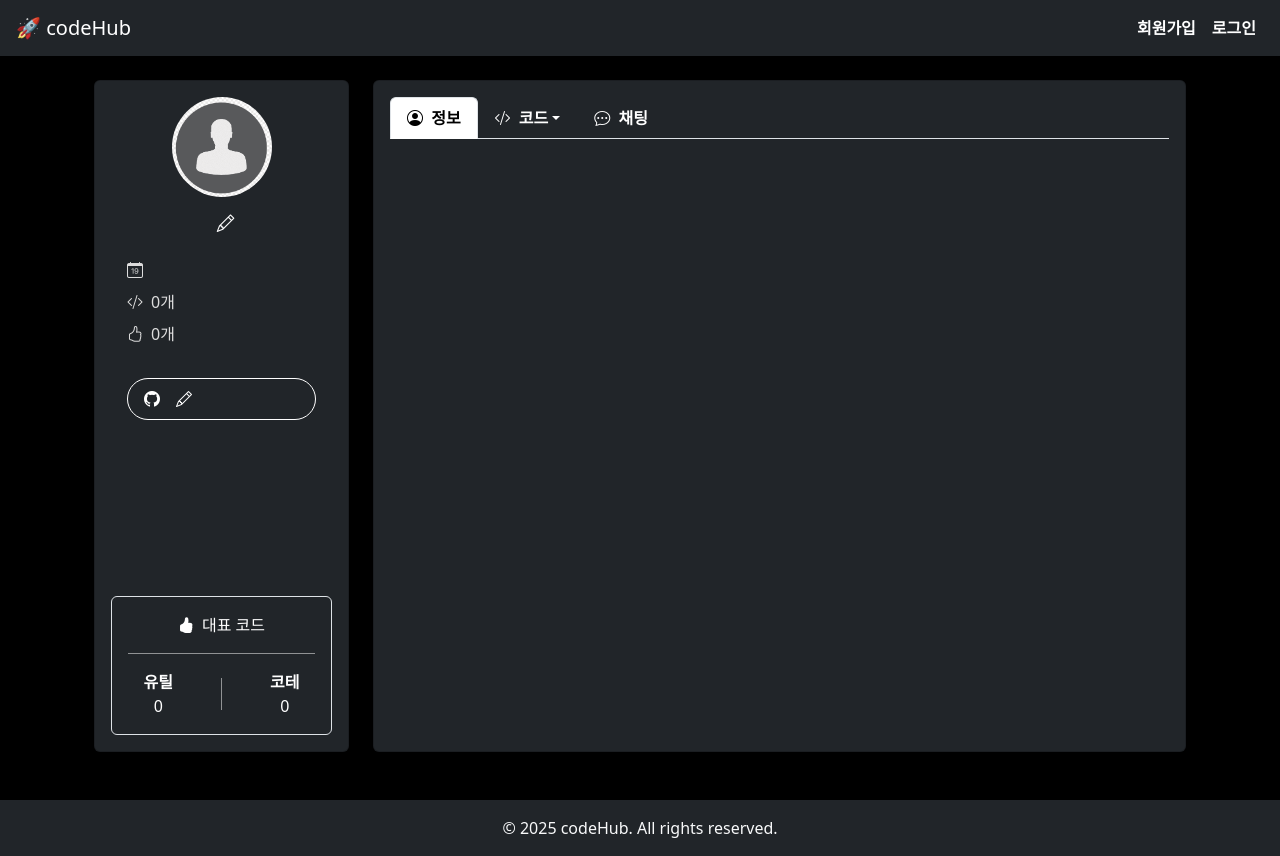
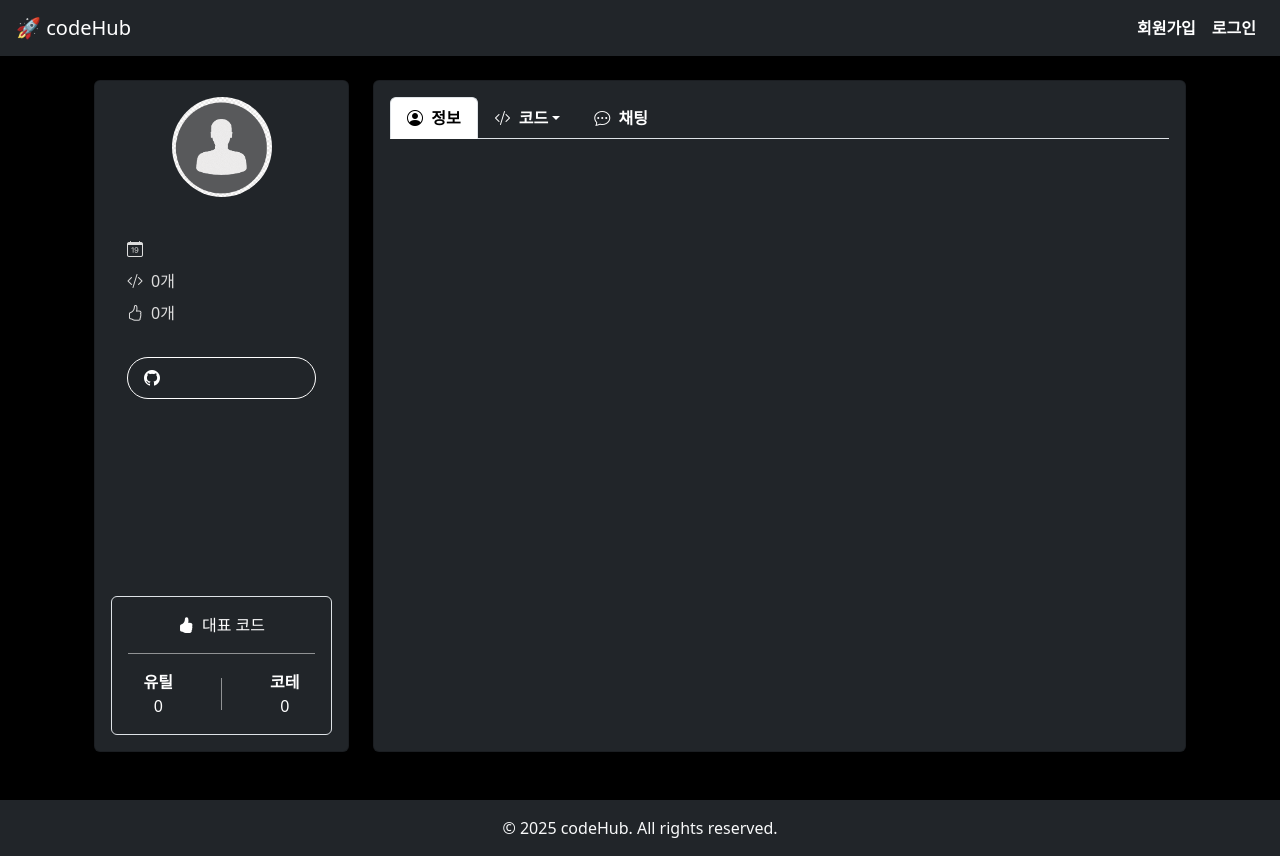
Before and after one commit to JangJuRi/code-hub, a Next.js app in the folder frontend/: page /user/my-page/1 in a window 1280 px wide. Built offline with nearby package versions, Linux system fonts and the light colour scheme; no server answers.

Commit message:
기능 수정 - 마이페이지 > 정보 수정 버튼 노출 조건 추가

```diff
--- a/frontend/src/app/user/my-page/[id]/page.tsx
+++ b/frontend/src/app/user/my-page/[id]/page.tsx
@@ -106,9 +106,11 @@ export default function MyPage({ params }: { params: Promise<{ id: number }> })
                                 />
                                 <h5 className="card-title text-center">
                                     {userInfo.userName}
+                                    { loginUserId === id &&
                                         <i className="bi bi-pencil ms-2"
                                            onClick={() => modalOpen('name')}
                                            style={{ cursor: 'pointer' }}></i>
+                                    }
                                 </h5>
 
                                 <div className="w-100 p-3">
@@ -129,9 +131,11 @@ export default function MyPage({ params }: { params: Promise<{ id: number }> })
                                         <a href={`https://github.com/${userInfo.githubName}`} target="_blank" rel="noopener noreferrer" className="text-white text-decoration-none">
                                             {userInfo.githubName}
                                         </a>
+                                        { loginUserId === id &&
                                             <i className="bi bi-pencil ms-2"
                                                onClick={() => modalOpen('github')}
                                                style={{ cursor: 'pointer' }}></i>
+                                        }
                                     </div>
                                 </div>
 
```
Lines whose indentation alone changed are shown as unchanged.
